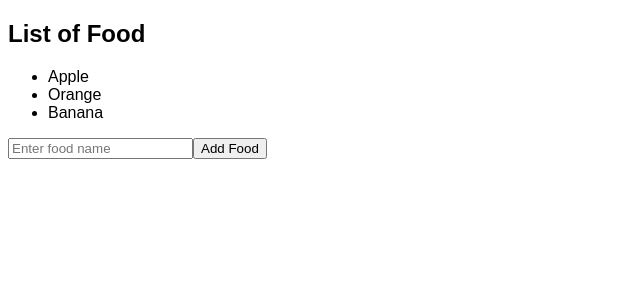
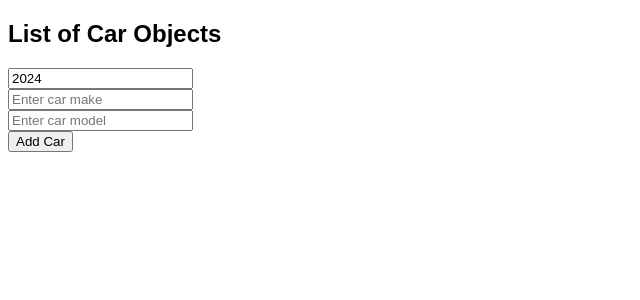
Before and after one commit to viniciusquintana/react-course-brocode, a React (Vite) app in the folder my-react-app/: page / in a window 1280 px wide. Shown: the top 300 px of the page, without its empty margins (0-640 px from the left). Built offline with nearby package versions, Linux system fonts and the light colour scheme.

Commit message:
finish update array of objects in state lesson

```diff
--- a/my-react-app/src/MyComponent.jsx
+++ b/my-react-app/src/MyComponent.jsx
@@ -4,30 +4,55 @@
 
 function MyComponent(){
 
-  const [foods, setFoods] = useState(['Apple', 'Orange', 'Banana']);
+  const [cars, setCars] = useState([]);
+  const [carYear, setCarYear] = useState(new Date().getFullYear());
+  const [carMake, setCarMake] = useState("");
+  const [carModel, setCarModel] = useState("");
 
-  function handleAddFood(){
+  function handleAddCar(){
 
-    const newFood = document.getElementById('foodInput').value;
-    document.getElementById('foodInput').value = "";
+    const newCar = {year: carYear,
+                    Make: carMake,
+                    model: carModel};
 
-    setFoods(f => [...f, newFood]);
+      setCars(c => [...c, newCar])
+
+      setCarYear(new Date().getFullYear());
+      setCarMake('');
+      setCarModel('');
   }
-  function handleRemoveFood(index){
 
-    setFoods(foods.filter((_, i) => i !== index));
+  function handleRemoveCar(index){
+    setCars(c => c.filter((_, i) => i !== index));
+  }
+
+  function handleYearChange(event){
+    setCarYear(event.target.value);
+  }
+
+  function handleMakeChange(event){
+    setCarMake(event.target.value);
+  }
+
+  function handleModelChange(event){
+    setCarModel(event.target.value);
   }
 
   return (<div>
-            <h2>List of Food</h2>
+            <h2>List of Car Objects</h2>
             <ul>
-              {foods.map((food, index) =>
-              <li key={index} onClick={() => handleRemoveFood(index)}>
-                {food}
-              </li>)}
+              {cars.map((car, index) =>
+                <li key={index} onClick={() => handleRemoveCar(index)}>
+                  {car.year} {car.make} {car.model}
+                </li>)}
             </ul>
-            <input type='text' id='foodInput' placeholder='Enter food name'/>
-            <button onClick={handleAddFood}>Add Food</button>
+
+            <input type='number' value={carYear} onChange={handleYearChange}/><br />
+            <input type='text' value={carMake} onChange={handleMakeChange}
+                   placeholder='Enter car make'/><br />
+            <input type='text' value={carModel} onChange={handleModelChange}
+                   placeholder='Enter car model'/><br />
+            <button onClick={handleAddCar}>Add Car</button>
           </div>);
 }
 
```
